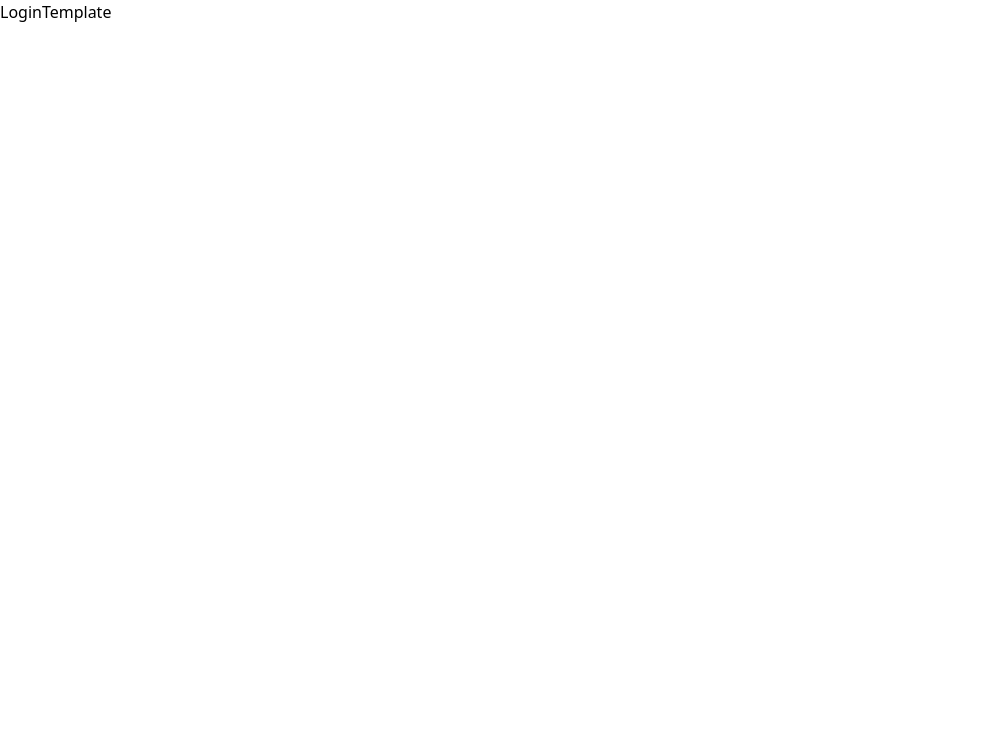
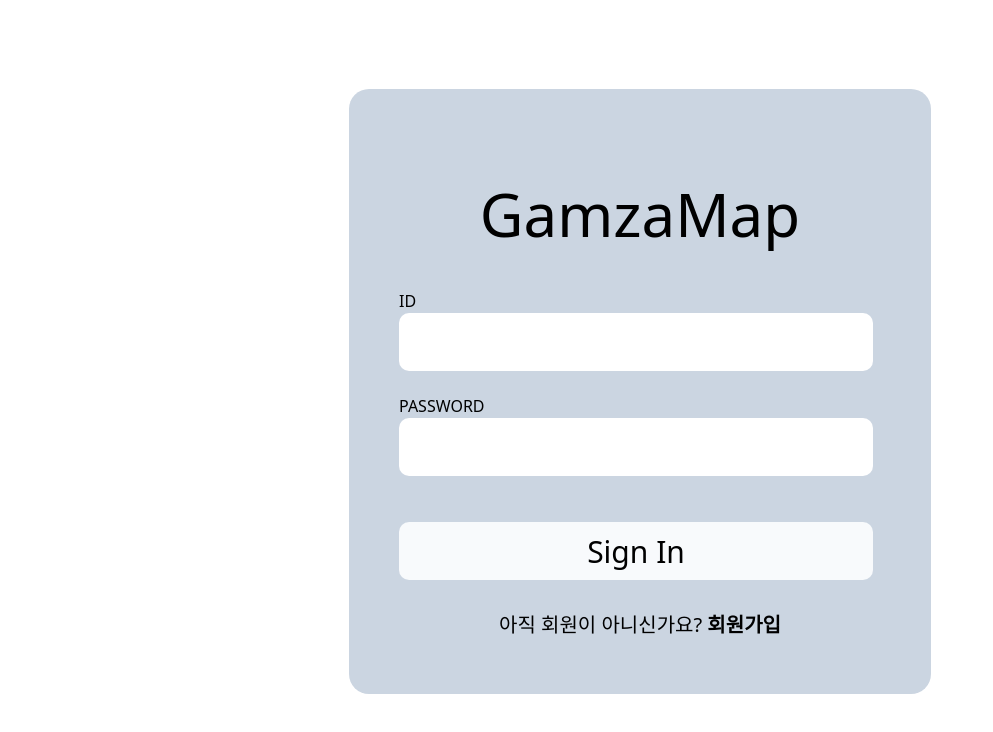
Before and after one commit to GDSC-KNU/3rd-sc-ex2-GamzaMap-Frontend, a React (Vite) app: page /auth/login in a window 1280 px wide. Shown: the top 732 px of the page, without its empty margins (0-993 px from the left). Built offline with nearby package versions, Linux system fonts and the light colour scheme.

Commit message:
[Feat]: 로그인 페이지 구성

```diff
--- a/src/components/template/LoginTemplate.jsx
+++ b/src/components/template/LoginTemplate.jsx
@@ -1,5 +1,44 @@
 const LoginTemplate = () => {
-	return <>LoginTemplate</>;
+	return (
+		<>
+			<div
+				id="loginArea"
+				className="w-[582px] h-[605px] p-[50px] bg-slate-300 mx-auto mt-[89px] rounded-[20px]"
+			>
+				<div className="text-[60px] text-center p-[30px]">GamzaMap</div>
+				<form action="" className="mx-auto">
+					<div id="idInput" className="">
+						<label for="id">ID</label>
+						<input
+							type="text"
+							placeholder=""
+							className="block w-[474px] h-[58px] rounded-[10px] text-[30px]"
+						/>
+					</div>
+					<div id="passwordInput" className="mt-[23px]">
+						<label for="password">PASSWORD</label>
+						<input
+							type="password"
+							placeholder=""
+							className="block w-[474px] h-[58px] rounded-[10px] text-[30px]"
+						/>
+					</div>
+					<button
+						type="submit"
+						className="w-[474px] h-[58px] rounded-[10px] text-[30px] flex justify-center items-center bg-slate-50 mt-[46px]"
+					>
+						Sign In
+					</button>
+				</form>
+				<div className="text-[20px] text-center mt-[30px]">
+					아직 회원이 아니신가요?{' '}
+					<a href="" className="font-bold">
+						회원가입
+					</a>
+				</div>
+			</div>
+		</>
+	);
 };
 
 export default LoginTemplate;
```
